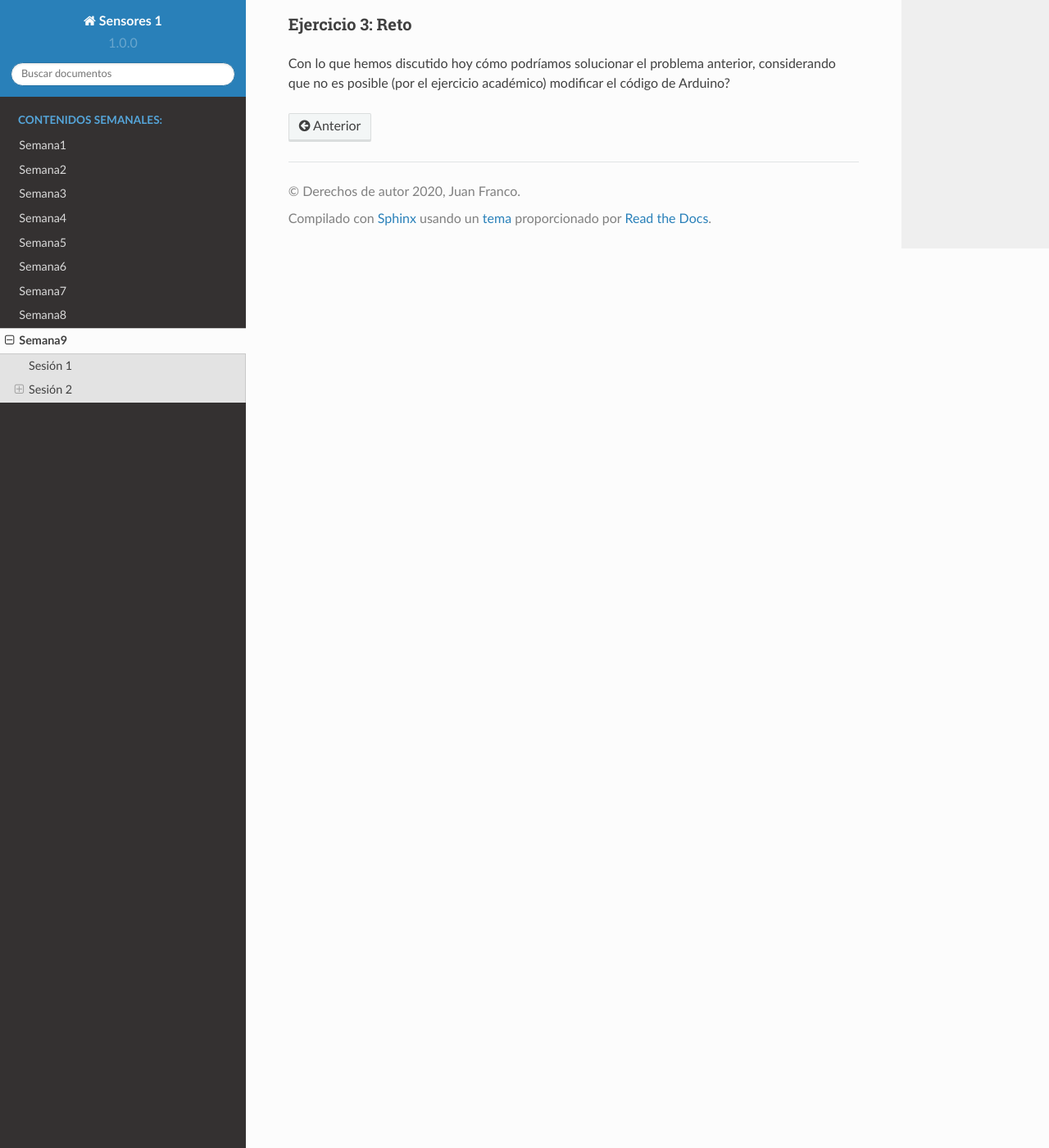
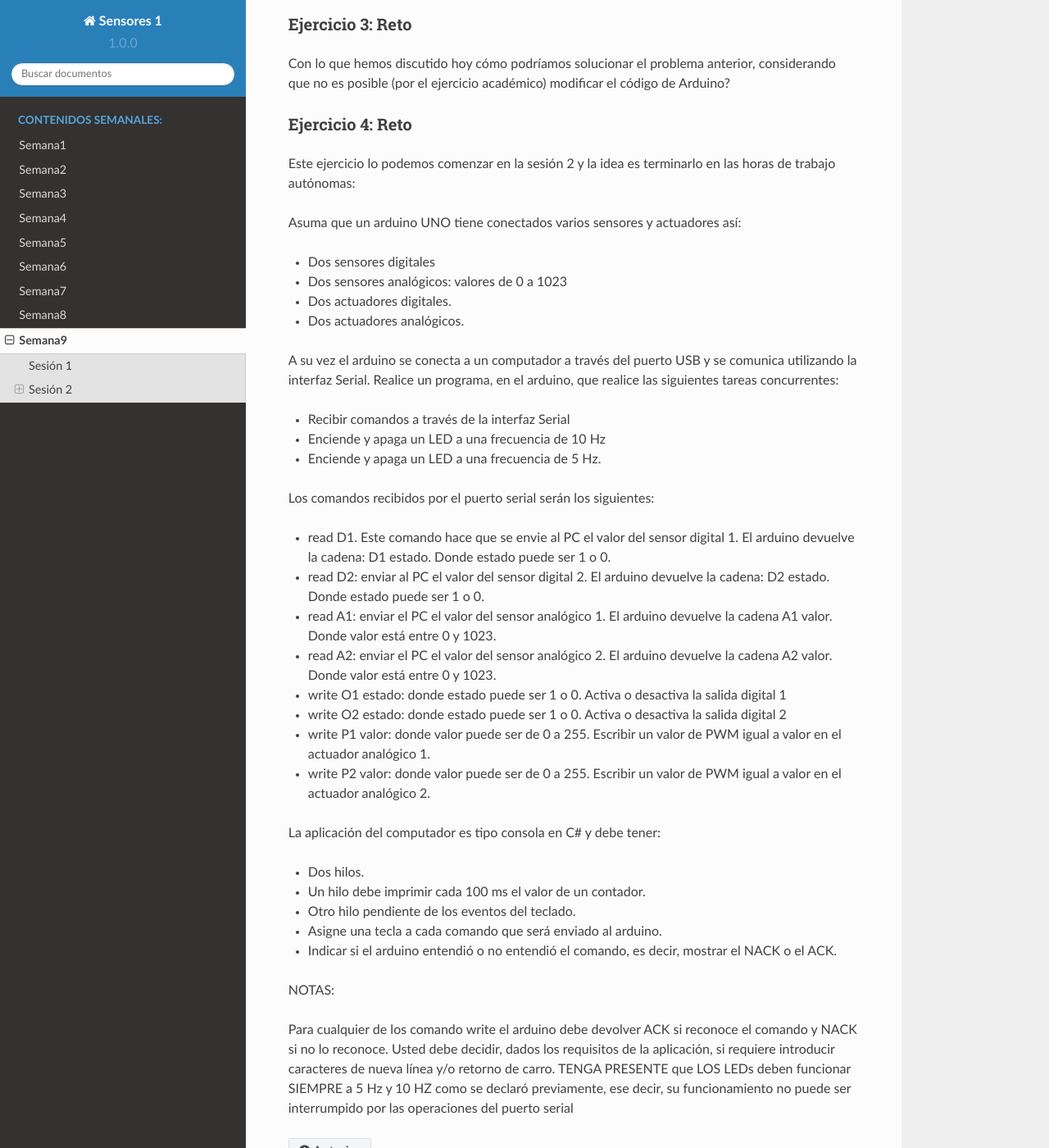
Before and after one commit to juanferfranco/sensores1, a Sphinx documentation site: the page built from docs/_semana9/semana9.rst, in a window 1280 px wide and 1400 px high, scrolled down 2816 px. Shown: the whole window at 82% size. Built offline with Sphinx 7.4.7 and the Read the Docs theme 2.0.0, drawn with Linux system fonts in a browser that asks for light colours.

Commit message:
update week 9

```diff
--- a/docs/_semana9/semana9.rst
+++ b/docs/_semana9/semana9.rst
@@ -155,3 +155,66 @@ Ejercicio 3: Reto
 Con lo que hemos discutido hoy cómo podríamos solucionar el
 problema anterior, considerando que no es posible (por el
 ejercicio académico) modificar el código de Arduino?
+
+Ejercicio 4: Reto
+^^^^^^^^^^^^^^^^^^^^
+Este ejercicio lo podemos comenzar en la sesión 2 y la idea
+es terminarlo en las horas de trabajo autónomas:
+
+Asuma que un arduino UNO tiene conectados varios sensores y actuadores así:
+
+* Dos sensores digitales
+* Dos sensores analógicos: valores de 0 a 1023
+* Dos actuadores digitales.
+* Dos actuadores analógicos.
+
+A su vez el arduino se conecta a un computador a través del puerto USB y se comunica
+utilizando la interfaz Serial. Realice un programa, en el arduino, que realice las siguientes tareas
+concurrentes:
+
+* Recibir comandos a través de la interfaz Serial
+* Enciende y apaga un LED a una frecuencia de 10 Hz
+* Enciende y apaga un LED a una frecuencia de 5 Hz.
+
+Los comandos recibidos por el puerto serial serán los siguientes:
+
+* read D1. Este comando hace que se envie al PC el valor del sensor digital 1.
+  El arduino devuelve la cadena:  D1 estado. Donde estado puede ser 1 o 0.
+
+* read D2: enviar al PC el valor del sensor digital 2.
+  El arduino devuelve la cadena: D2 estado. Donde estado puede ser 1 o 0.
+
+* read A1: enviar el PC el valor del sensor analógico 1.
+  El arduino devuelve la cadena A1 valor. Donde valor está entre 0 y 1023.
+
+* read A2: enviar el PC el valor del sensor analógico 2.
+  El arduino devuelve la cadena A2 valor. Donde valor está entre 0 y 1023.
+
+* write O1 estado: donde estado puede ser 1 o 0.
+  Activa o desactiva la salida digital 1
+
+* write O2 estado: donde estado puede ser 1 o 0.
+  Activa o desactiva la salida digital 2
+
+* write P1 valor: donde valor puede ser de 0 a 255.
+  Escribir un valor de PWM igual a valor en el actuador analógico 1.
+
+* write P2 valor: donde valor puede ser de 0 a 255.
+  Escribir un valor de PWM igual a valor en el actuador analógico 2.
+
+La aplicación del computador es tipo consola en C# y debe tener:
+
+* Dos hilos.
+* Un hilo debe imprimir cada 100 ms el valor de un contador.
+* Otro hilo pendiente de los eventos del teclado.
+* Asigne una tecla a cada comando que será enviado al arduino.
+* Indicar si el arduino entendió o no entendió el comando, es decir,
+  mostrar el NACK o el ACK.
+
+NOTAS:
+
+Para cualquier de los comando write el arduino debe devolver ACK si reconoce el comando y
+NACK si no lo reconoce. Usted debe decidir, dados los requisitos de la aplicación,
+si requiere introducir caracteres de nueva línea y/o retorno de carro.
+TENGA PRESENTE que LOS LEDs deben funcionar SIEMPRE a 5 Hz y 10 HZ como se declaró previamente,
+ese decir, su funcionamiento no puede ser interrumpido por las operaciones del puerto serial
```
